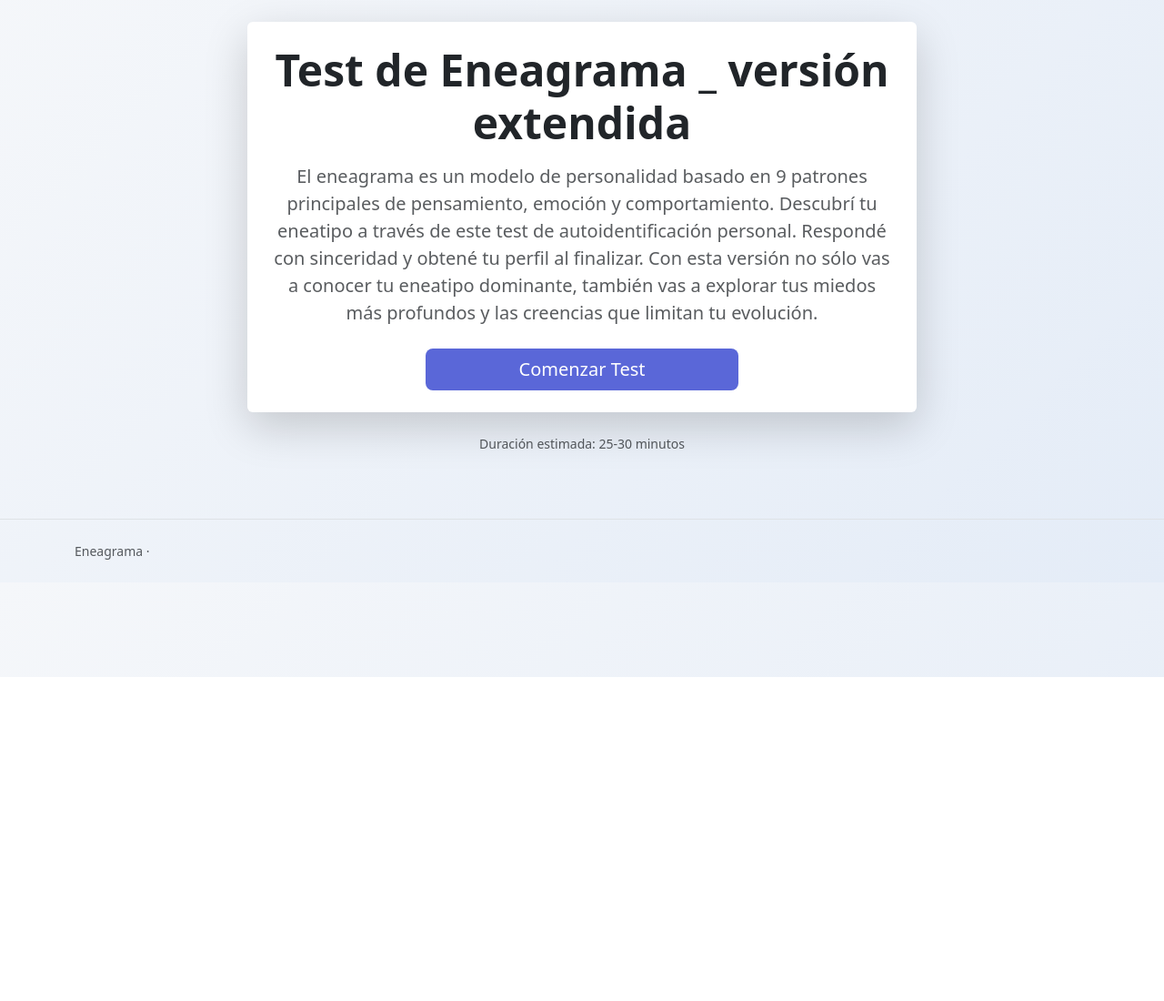
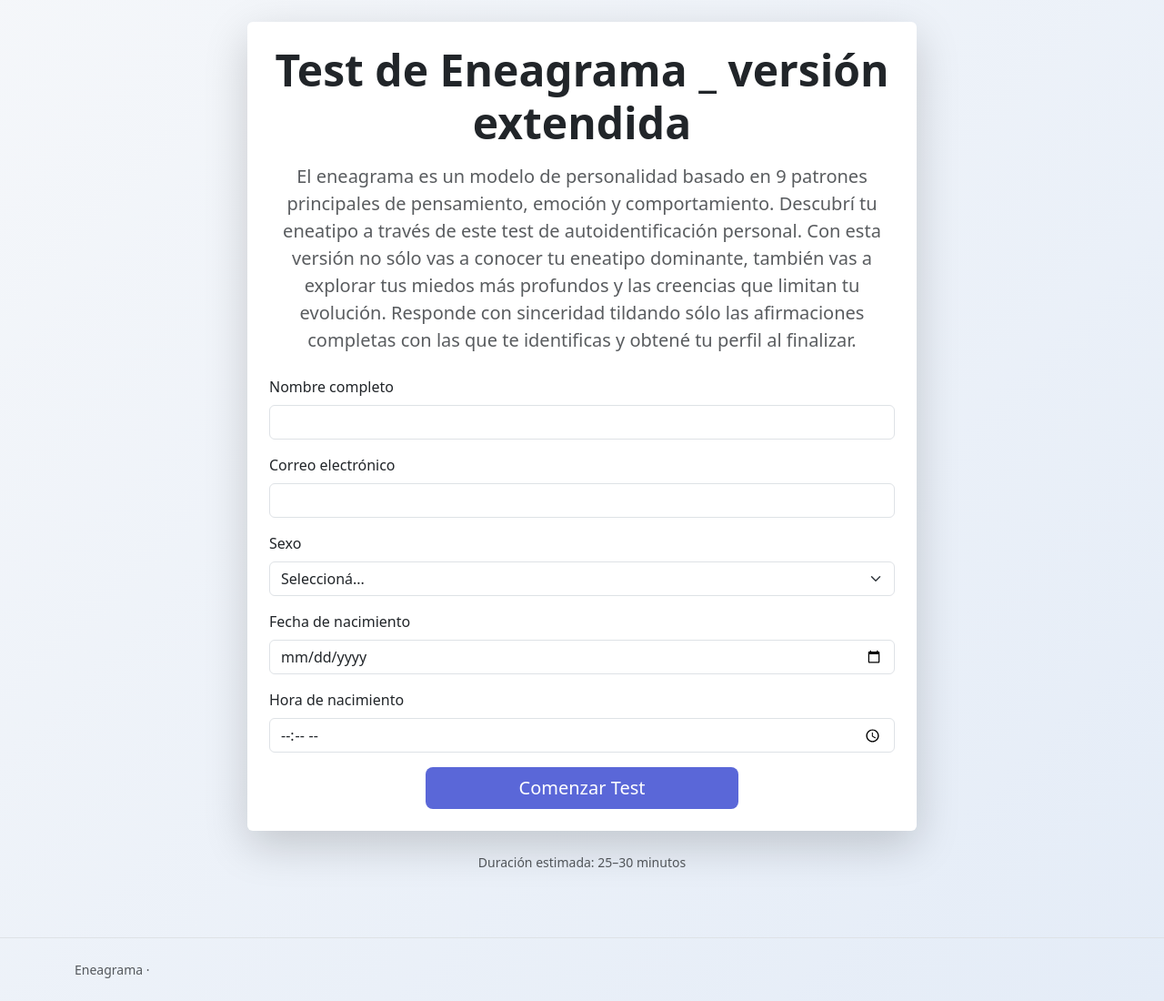
Before and after one commit to Heidi-IA/eneagrama-app, a Flask app: page / in a window 1280 px wide. Shown: the part 56-1156 px from the top of the page at 91% size. Before the commit the page ends 800 px from the top, so only its background shows below. Run offline with Flask 3, Linux system fonts and the light colour scheme.

Commit message:
Update index.html

```diff
--- a/templates/index.html
+++ b/templates/index.html
@@ -8,6 +8,7 @@
   <div class="col-lg-8">
 
     <div class="card shadow-lg border-0 p-4 text-center">
+
       <h1 class="display-5 fw-bold mb-3">
         Test de Eneagrama _ versión extendida
       </h1>
@@ -15,19 +16,59 @@
       <p class="lead text-muted mb-4">
         El eneagrama es un modelo de personalidad basado en 9 patrones principales de pensamiento, emoción y comportamiento.
         Descubrí tu eneatipo a través de este test de autoidentificación personal.
-        Respondé con sinceridad y obtené tu perfil al finalizar.
         Con esta versión no sólo vas a conocer tu eneatipo dominante, también vas a explorar tus miedos más profundos y las creencias que
         limitan tu evolución.
+        Responde con sinceridad tildando sólo las afirmaciones completas con las que te identificas y obtené tu perfil al finalizar.
       </p>
 
-      <div class="d-grid gap-2 col-6 mx-auto">
-       <a href="{{ url_for('quiz_get', page=1) }}" class="btn btn-primary btn-lg">Comenzar Test</a>
+      <form method="POST" action="{{ url_for('start_quiz') }}">
 
-      </div>
+        <!-- Nombre completo -->
+        <div class="mb-3 text-start">
+          <label class="form-label">Nombre completo</label>
+          <input type="text" class="form-control" name="nombre" required>
+        </div>
+
+        <!-- Correo electrónico -->
+        <div class="mb-3 text-start">
+          <label class="form-label">Correo electrónico</label>
+          <input type="email" class="form-control" name="email" required>
+        </div>
+
+        <!-- Sexo -->
+        <div class="mb-3 text-start">
+          <label class="form-label">Sexo</label>
+          <select class="form-select" name="sexo" required>
+            <option value="">Seleccioná...</option>
+            <option value="Femenino">Femenino</option>
+            <option value="Masculino">Masculino</option>
+            <option value="Prefiero no decirlo">Prefiero no decirlo</option>
+          </select>
+        </div>
+
+        <!-- Fecha de nacimiento -->
+        <div class="mb-3 text-start">
+          <label class="form-label">Fecha de nacimiento</label>
+          <input type="date" class="form-control" name="fecha_nacimiento" required>
+        </div>
+
+        <!-- Hora de nacimiento -->
+        <div class="mb-3 text-start">
+          <label class="form-label">Hora de nacimiento</label>
+          <input type="time" class="form-control" name="hora_nacimiento" required>
+        </div>
+
+        <!-- Botón de enviar -->
+        <div class="d-grid gap-2 col-6 mx-auto">
+          <button type="submit" class="btn btn-primary btn-lg">Comenzar Test</button>
+        </div>
+
+      </form>
+
     </div>
 
     <div class="text-center mt-4 small text-muted">
-      Duración estimada: 25-30 minutos
+      Duración estimada: 25–30 minutos
     </div>
 
   </div>
```
